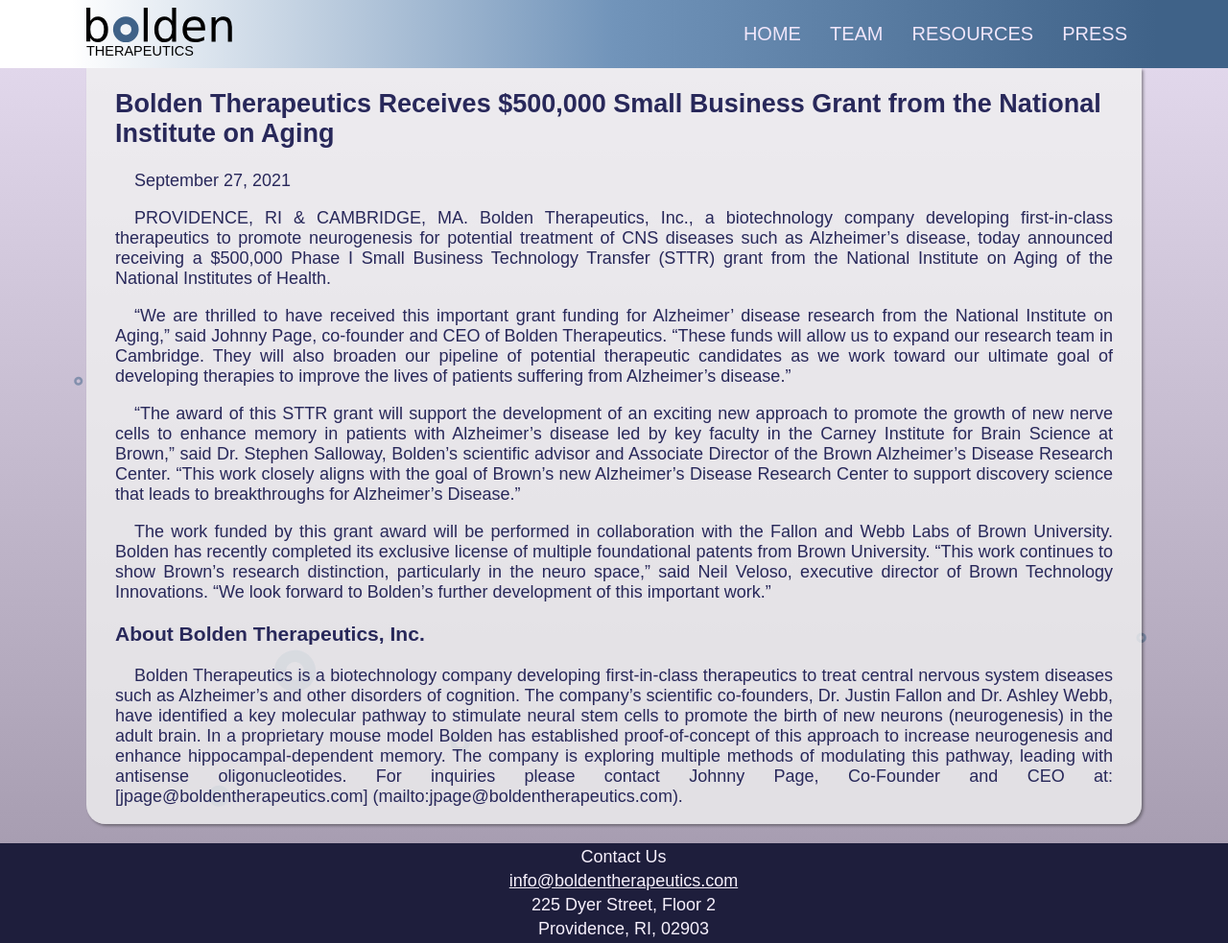
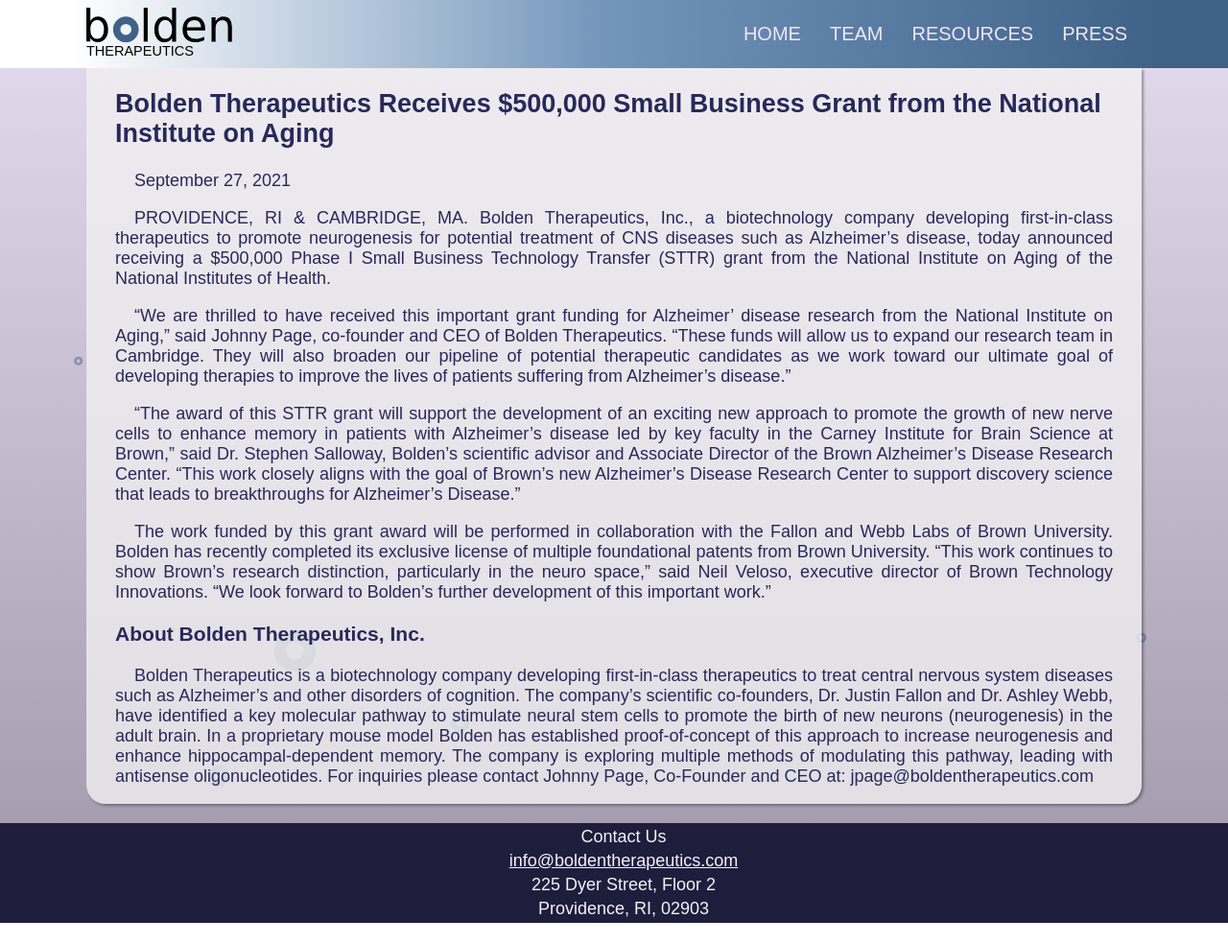
Before and after one commit to samstronghammer/bolden-therapeutics, a Jekyll site: the page built from _posts/2021-09-27-STTR-award.md, in a window 1280 px wide. Shown: the whole page at 96% size. Built offline with Jekyll 4.4.1, drawn with Linux system fonts in a browser that asks for light colours; after the commit the page ends 962 px from its top, so only the background shows below that.

Commit message:
Update 2021-09-27-STTR-award.md

```diff
--- a/_posts/2021-09-27-STTR-award.md
+++ b/_posts/2021-09-27-STTR-award.md
@@ -15,4 +15,4 @@
 
 
 ### About Bolden Therapeutics, Inc.
-Bolden Therapeutics is a biotechnology company developing first-in-class therapeutics to treat central nervous system diseases such as Alzheimer’s and other disorders of cognition. The company’s scientific co-founders, Dr. Justin Fallon and Dr. Ashley Webb, have identified a key molecular pathway to stimulate neural stem cells to promote the birth of new neurons (neurogenesis) in the adult brain. In a proprietary mouse model Bolden has established proof-of-concept of this approach to increase neurogenesis and enhance hippocampal-dependent memory. The company is exploring multiple methods of modulating this pathway, leading with antisense oligonucleotides.  For inquiries please contact Johnny Page, Co-Founder and CEO at: [jpage@boldentherapeutics.com] (mailto:jpage@boldentherapeutics.com).
+Bolden Therapeutics is a biotechnology company developing first-in-class therapeutics to treat central nervous system diseases such as Alzheimer’s and other disorders of cognition. The company’s scientific co-founders, Dr. Justin Fallon and Dr. Ashley Webb, have identified a key molecular pathway to stimulate neural stem cells to promote the birth of new neurons (neurogenesis) in the adult brain. In a proprietary mouse model Bolden has established proof-of-concept of this approach to increase neurogenesis and enhance hippocampal-dependent memory. The company is exploring multiple methods of modulating this pathway, leading with antisense oligonucleotides.  For inquiries please contact Johnny Page, Co-Founder and CEO at: jpage@boldentherapeutics.com
```
